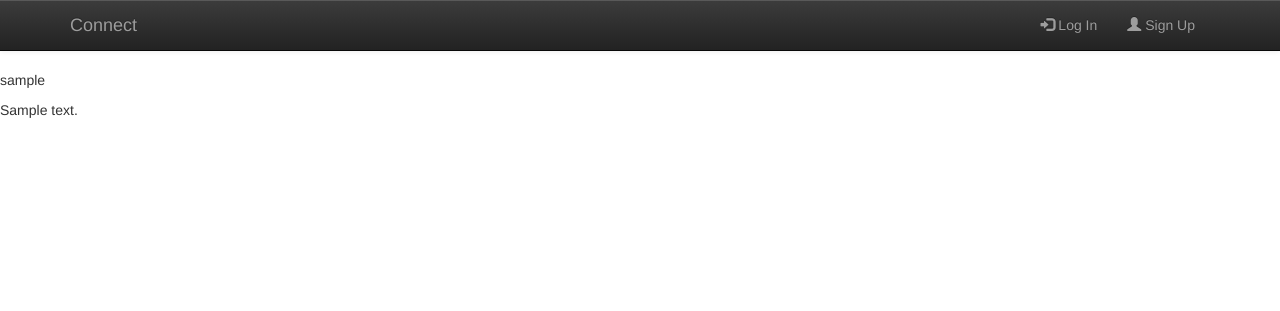
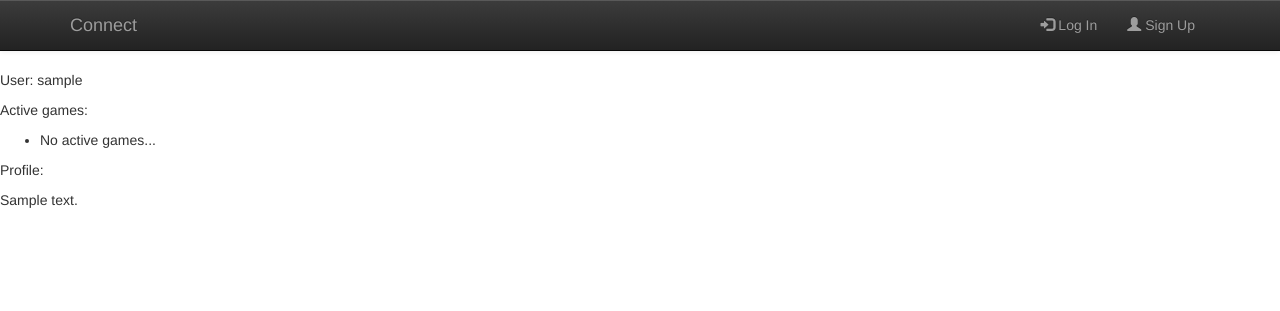
Before and after one commit to jared-goguen/connect, a Django app: page /profiles/1/ in a window 1280 px wide. Shown: the top 311 px of the page. Run offline with Django 3.2, Linux system fonts and the light colour scheme; tables that the repository leaves empty hold one stand-in row (values such as "Sample post"); data that the repository does not hold is empty; some libraries are stand-ins or nearby versions.

Commit message:
got active games linked to profile

```diff
--- a/profiles/templates/profiles/profile.html
+++ b/profiles/templates/profiles/profile.html
@@ -2,8 +2,18 @@
 
 {% block content %}
 
-<p>{{ profile.user.username }}</p>
+<p>User: {{ profile.user.username }}</p>
 
+<p>Active games:
+<ul>
+{% for game in active_games %}
+	<li><a href="/games/{{ game.pk }}">{{ game.title }}</a></li>
+{% empty %}
+	<li>No active games...</li>
+{% endfor %}
+</ul>
+
+<p>Profile: </p>
 {% if profile.bio %}
     <p>{{ profile.bio }}</p>
 {% else %}
--- a/profiles/views.py
+++ b/profiles/views.py
@@ -23,6 +23,11 @@ class ProfileView(TemplateView):
         context = self.get_context_data(**kwargs)
 
         profile = get_object_or_404(Profile, pk=pk)
+
+        user = profile.user
+        active_games = user.next_player.all()
+
         context['profile'] = profile
+        context['active_games'] = active_games
 
         return self.render_to_response(context)
```
Also changed, not shown: connect/settings.py (+9 -2 lines), games/migrations/0001_initial.py, games/migrations/0002_auto_20160708_1613.py (deleted).
